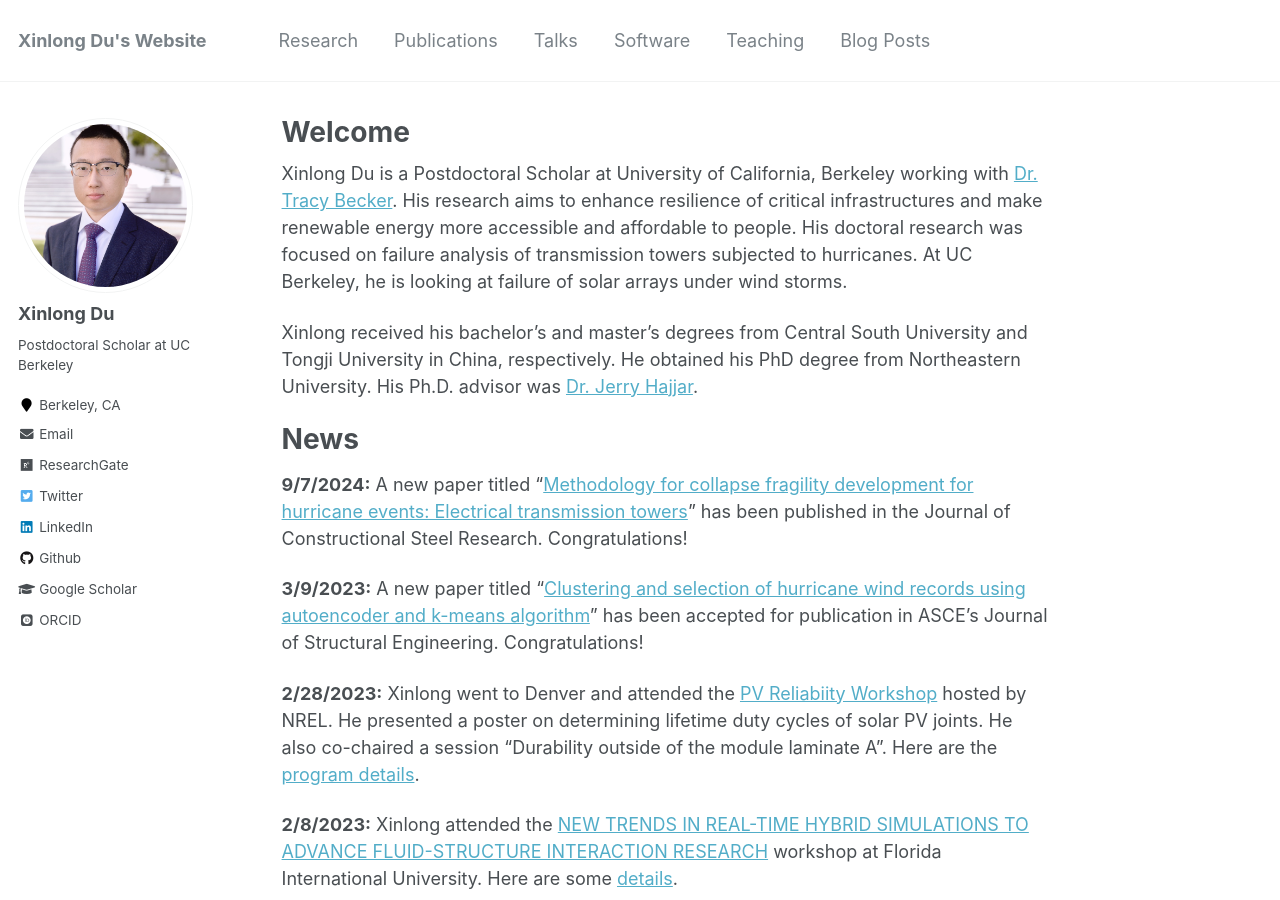
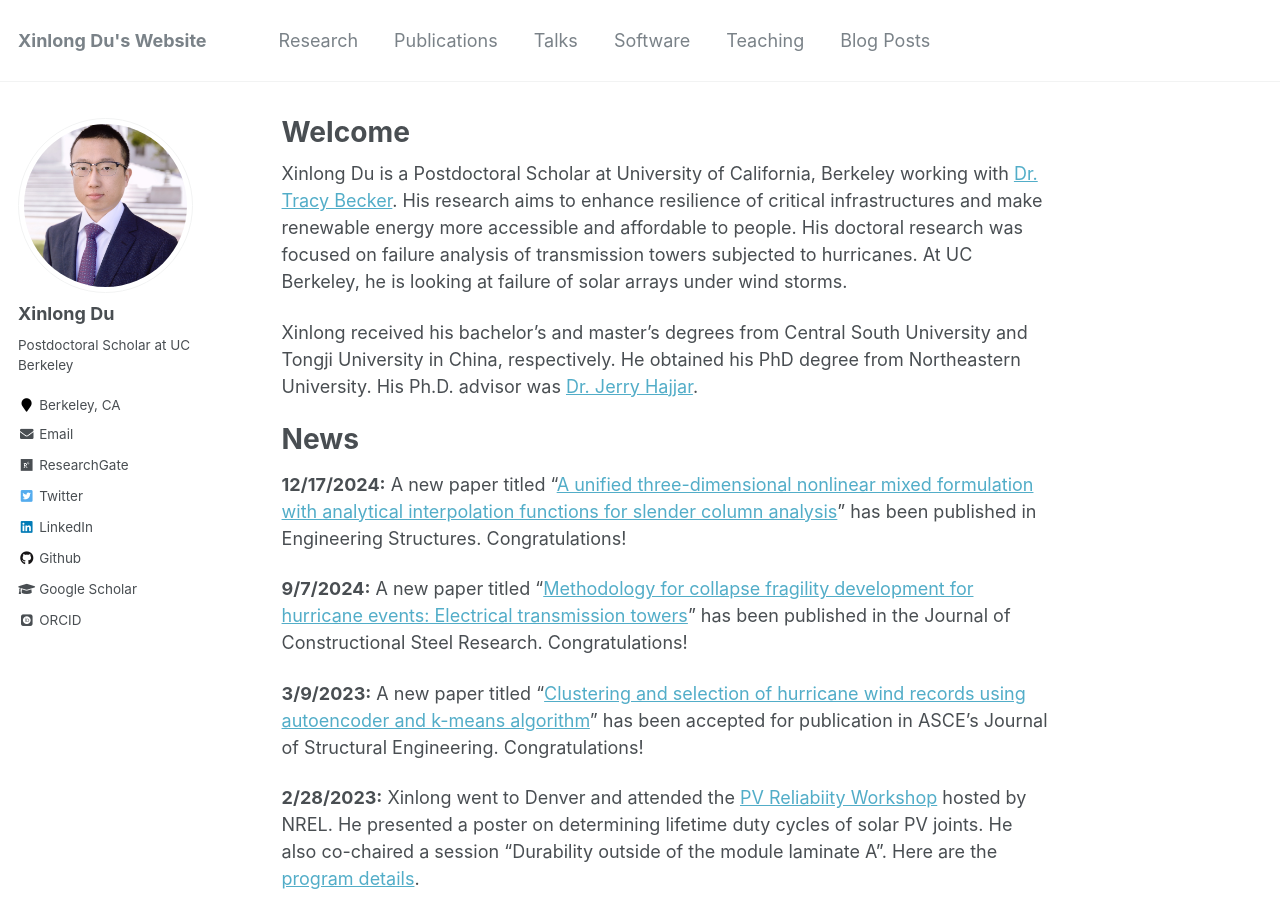
Before and after one commit to xinlong-du/xinlong-du.github.io, a Jekyll site: the page built from _pages/about.md, in a window 1280 px wide and 900 px high. Built offline with Jekyll 4.4.1, drawn with Linux system fonts in a browser that asks for light colours; some web fonts are replaced.

Commit message:
Update news

```diff
--- a/_pages/about.md
+++ b/_pages/about.md
@@ -14,6 +14,8 @@ Xinlong received his bachelor’s and master’s degrees from Central South Univ
 
 News
 ======
+**12/17/2024:** A new paper titled "[A unified three-dimensional nonlinear mixed formulation with analytical interpolation functions for slender column analysis](https://doi.org/10.1016/j.engstruct.2024.119481)" has been published in Engineering Structures. Congratulations!
+
 **9/7/2024:** A new paper titled "[Methodology for collapse fragility development for hurricane events: Electrical transmission towers](https://doi.org/10.1016/j.jcsr.2024.109005)" has been published in the Journal of Constructional Steel Research. Congratulations!
 
 **3/9/2023:** A new paper titled "[Clustering and selection of hurricane wind records using autoencoder and k-means algorithm](10.1061/JSENDH/STENG-12110)" has been accepted for publication in ASCE's Journal of Structural Engineering. Congratulations!
```
